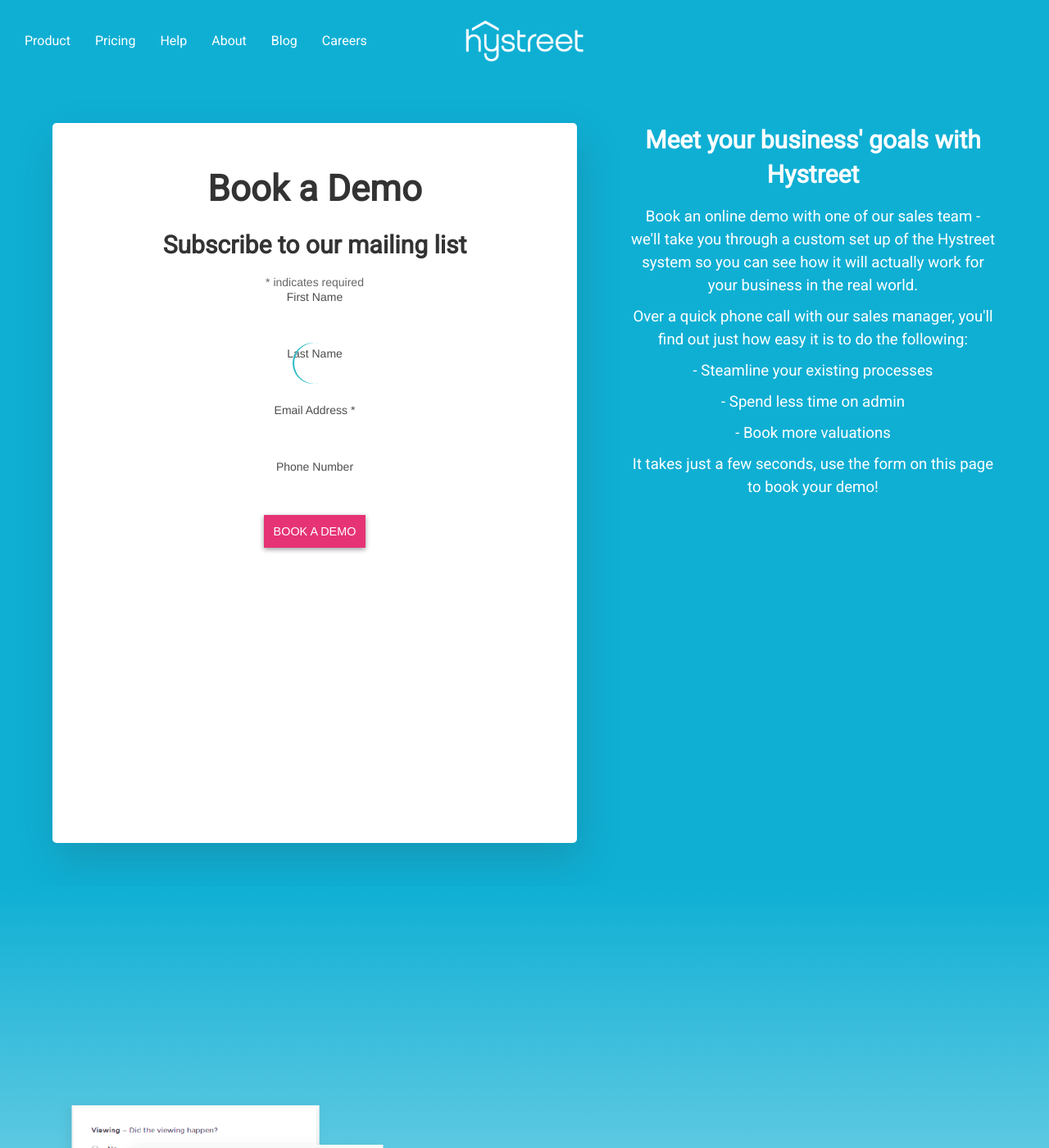
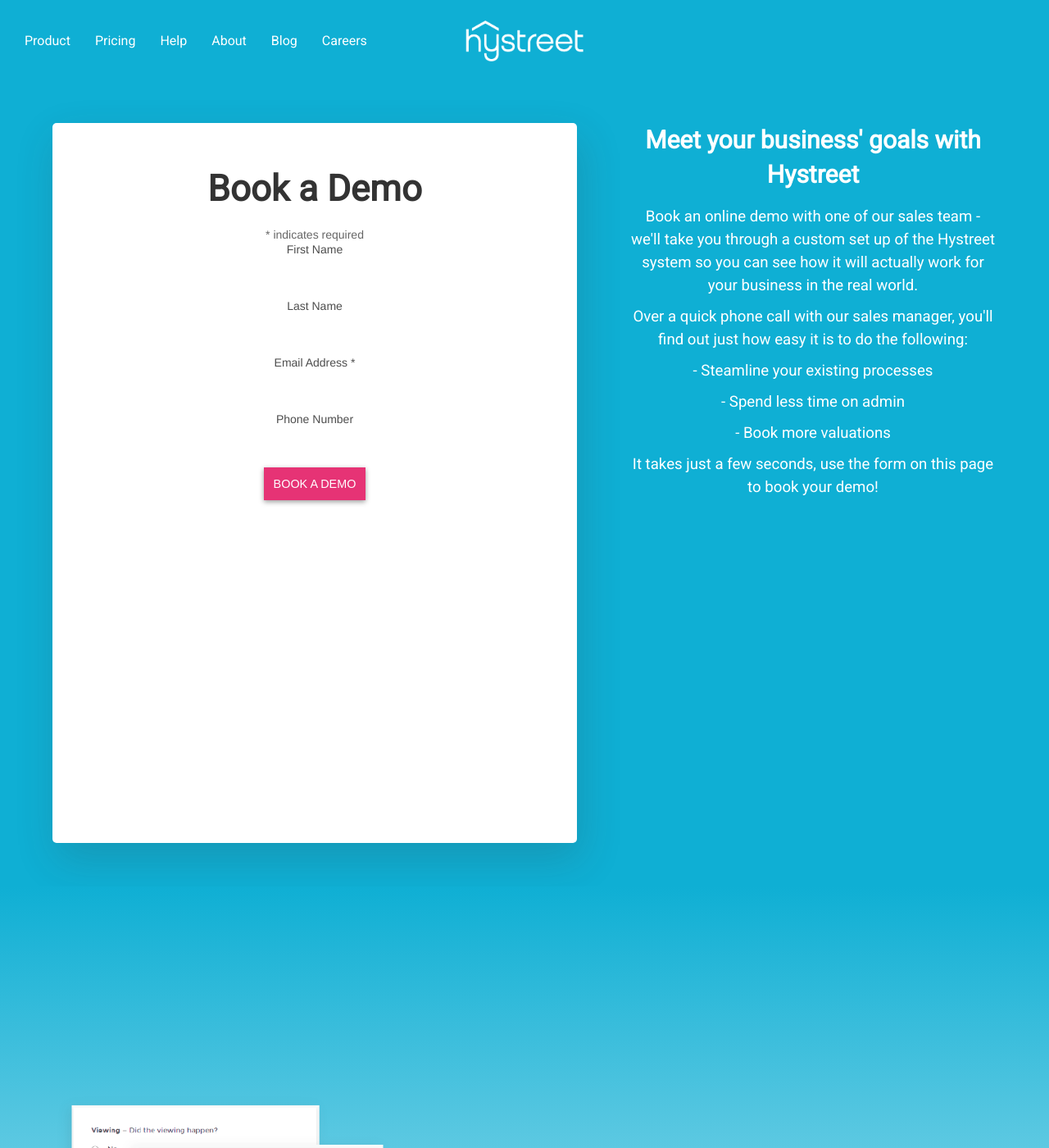
Before and after one commit to hidr/hystreet-marketing-live, a Jekyll site: the page built from book-demo/b/index.html, in a window 1280 px wide and 1400 px high. Shown: the whole window at 82% size. Built offline with Jekyll 4.4.1, drawn with Linux system fonts in a browser that asks for light colours; comment, search, counter and statistics services are not loaded.

Commit message:
Contact form style updates

```diff
--- a/book-demo/b/index.html
+++ b/book-demo/b/index.html
@@ -14,19 +14,24 @@
     color: #333333;
 ">Book a Demo</h1>
         <div class="iframe-container">
-          <div class="spinner">
-            </div>
             <!-- Begin Mailchimp Signup Form -->
     <link href="//cdn-images.mailchimp.com/embedcode/classic-10_7.css" rel="stylesheet" type="text/css">
     <style type="text/css">
     	#mc_embed_signup{background:#fff; clear:left; font:14px Helvetica,Arial,sans-serif; }
-    	/* Add your own Mailchimp form style overrides in your site stylesheet or in this style block.
-    	   We recommend moving this block and the preceding CSS link to the HEAD of your HTML file. */
+      .button {
+    text-transform: uppercase;
+    font-size: 0.9rem;
+    background: #e63375;
+    color: #fff;
+    border-color: #e63375;
+    box-shadow: 0 2px 6px 0 rgba(0,0,0,.4);
+    padding: 10px;
+    border-width: 2px;
+    border-style: solid; }
     </style>
     <div id="mc_embed_signup">
     <form action="https://hidrmedia.us14.list-manage.com/subscribe/post?u=979ea251af2fac750595e4bce&amp;id=6fc645cad3" method="post" id="mc-embedded-subscribe-form" name="mc-embedded-subscribe-form" class="validate" target="_blank" novalidate>
         <div id="mc_embed_signup_scroll">
-    	<h2>Subscribe to our mailing list</h2>
     <div class="indicates-required"><span class="asterisk">*</span> indicates required</div>
     <div class="mc-field-group">
     	<label for="mce-FNAME">First Name </label>
```
